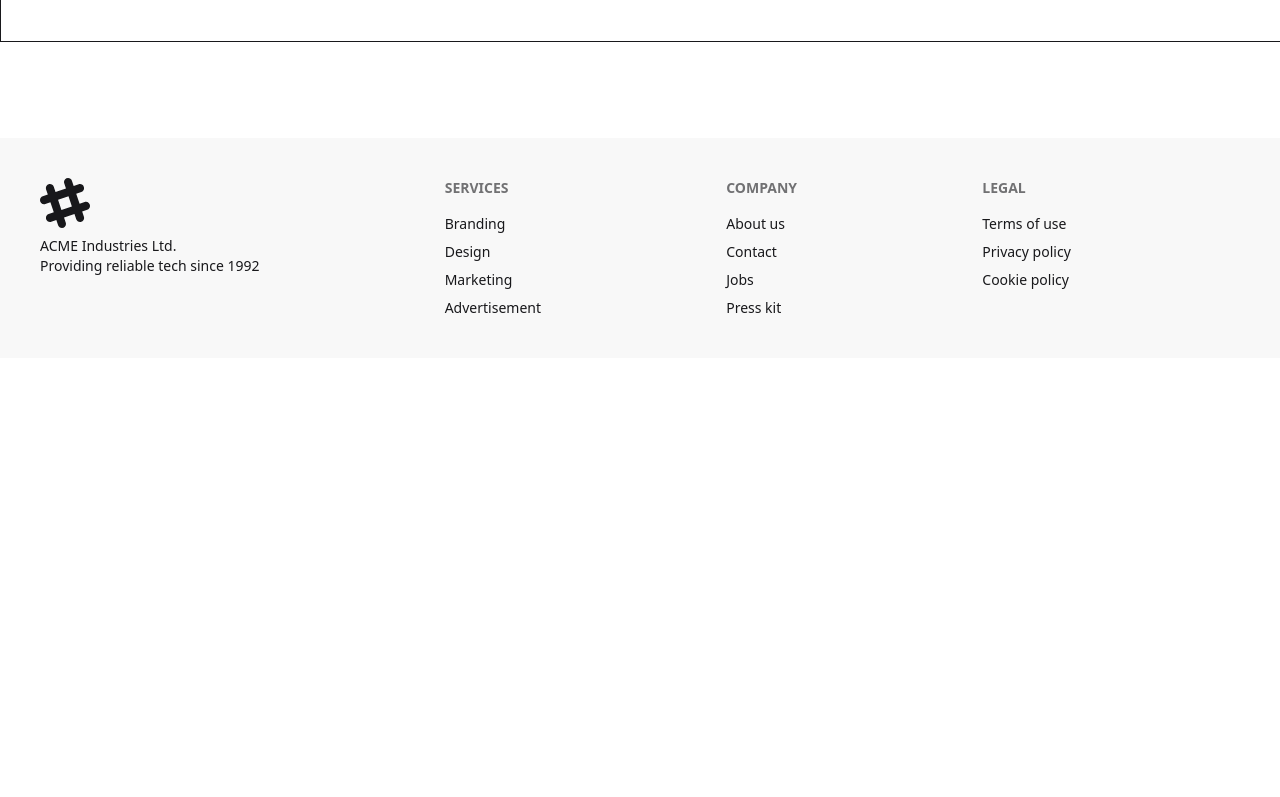
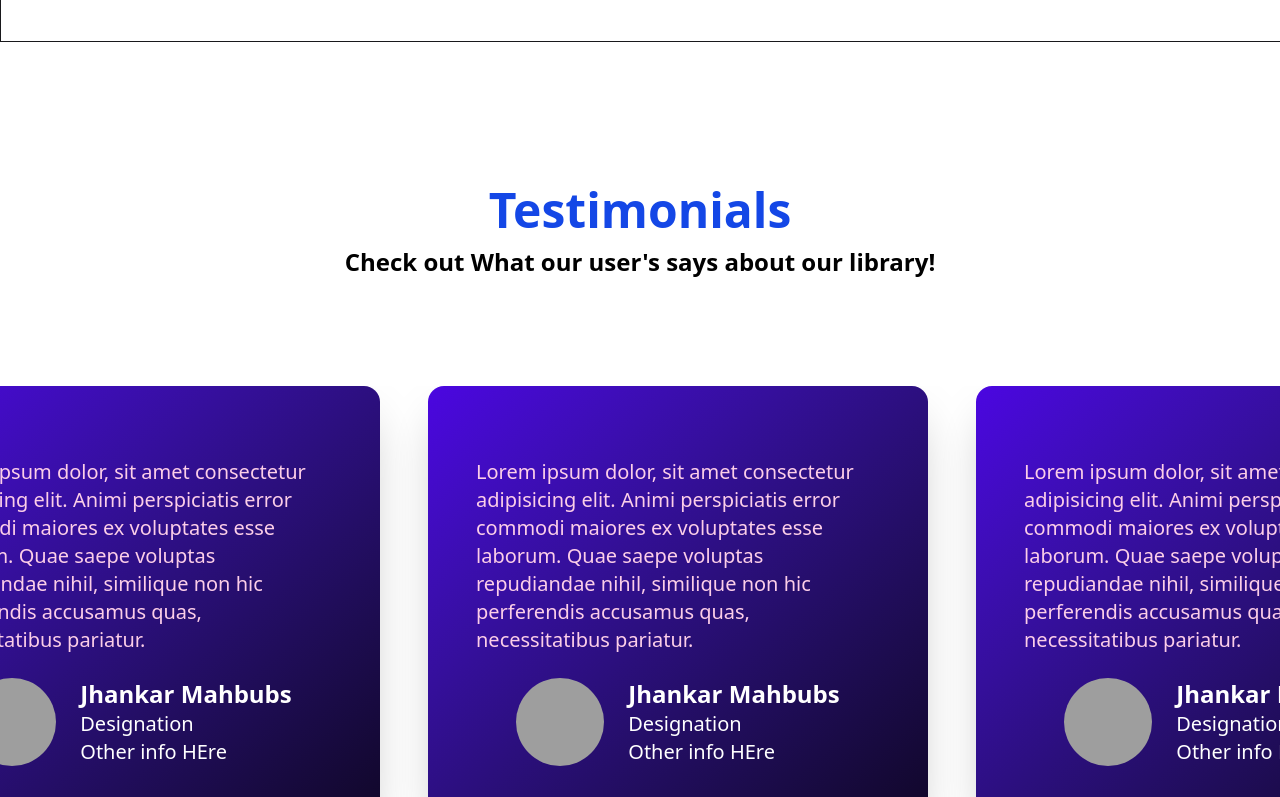
Before and after one commit to khalidhossain5000/library-management-system-library-cloud-web-app, a React (Vite) app: page / in a window 1280 px wide. Shown: the part 2360-3157 px from the top of the page. Before the commit the page ends 2718 px from the top, so only its background shows below. Built offline with nearby package versions, Linux system fonts and the light colour scheme; no server answers; grey boxes are pictures that could not be loaded.

Commit message:
testimonial section added

```diff
--- a/package.json
+++ b/package.json
@@ -17,6 +17,7 @@
     "react": "^19.1.0",
     "react-datepicker": "^8.4.0",
     "react-dom": "^19.1.0",
+    "react-fast-marquee": "^1.6.5",
     "react-hot-toast": "^2.5.2",
     "react-icons": "^5.5.0",
     "react-modal": "^3.16.3",
--- a/src/Components/NewArrivalSection/NewArrivalCarousel.jsx
+++ b/src/Components/NewArrivalSection/NewArrivalCarousel.jsx
@@ -9,11 +9,13 @@ import { Swiper, SwiperSlide } from "swiper/react";
 import "swiper/css";
 import "swiper/css/autoplay";
 import "swiper/css/navigation";
+
+
 const NewArrivalCarousel = () => {
   return (
     <div className="container mx-auto">
       <Swiper
-        modules={[Navigation, Autoplay]}
+        modules={[Navigation, Autoplay,]}
         spaceBetween={80}
         slidesPerView={3}
         navigation
--- /dev/null
+++ b/src/Components/Testimonial/Testimonial.jsx
@@ -0,0 +1,181 @@
+import React from "react";
+import Marquee from "react-fast-marquee";
+import TestimonialCard from "./TestimonialCard";
+
+const Testimonial = () => {
+  return (
+    <div>
+      <h1 className="text-5xl font-bold text-blue-700 text-center pt-12">
+        Testimonials
+      </h1>
+      <h5 className="text-2xl font-semibold text-black text-center py-3">
+        Check out What our user's says about our library!
+      </h5>
+
+      <div className="mar-container py-24">
+        <Marquee speed={200}>
+
+            {/* card-1 */}
+          <div className="w-[500px] mx-6  p-12 rounded-2xl shadow-2xl bg-gradient-to-br from-[##135756] to-[#11072a] ">
+            <div className="content">
+              <p className="text-pink-200 text-xl py-6">
+                Lorem ipsum dolor, sit amet consectetur adipisicing elit. Animi
+                perspiciatis error commodi maiores ex voluptates esse laborum.
+                Quae saepe voluptas repudiandae nihil, similique non hic
+                perferendis accusamus quas, necessitatibus pariatur.
+              </p>
+            </div>
+            <div className="im flex items-center justify-center gap-6">
+              <img
+                className="w-22 h-22 rounded-full"
+                src="https://herosapp.nyc3.digitaloceanspaces.com/heroHQ/1670513031775Jhankar-Mahbub.png"
+                alt=""
+              />
+
+              <div className="info">
+                <h2 className="text-white text-2xl font-semibold">
+                  Jhankar Mahbubs
+                </h2>
+                <h5 className="text-white text-xl">Designation</h5>
+                <h5 className="text-white text-xl">Other info HEre</h5>
+              </div>
+            </div>
+          </div>
+          {/* card-2 */}
+          <div className="w-[500px] mx-6 p-12 rounded-2xl shadow-2xl bg-gradient-to-br from-[#4b06e1] to-[#11072a] ">
+            <div className="content">
+              <p className="text-pink-200 text-xl py-6">
+                Lorem ipsum dolor, sit amet consectetur adipisicing elit. Animi
+                perspiciatis error commodi maiores ex voluptates esse laborum.
+                Quae saepe voluptas repudiandae nihil, similique non hic
+                perferendis accusamus quas, necessitatibus pariatur.
+              </p>
+            </div>
+            <div className="im flex items-center justify-center gap-6">
+              <img
+                className="w-22 h-22 rounded-full"
+                src="https://herosapp.nyc3.digitaloceanspaces.com/heroHQ/1670513031775Jhankar-Mahbub.png"
+                alt=""
+              />
+
+              <div className="info">
+                <h2 className="text-white text-2xl font-semibold">
+                  Jhankar Mahbubs
+                </h2>
+                <h5 className="text-white text-xl">Designation</h5>
+                <h5 className="text-white text-xl">Other info HEre</h5>
+              </div>
+            </div>
+          </div>
+          {/* card-3 */}
+          <div className="w-[500px] mx-6 p-12 rounded-2xl shadow-2xl bg-gradient-to-br from-[#4b06e1] to-[#11072a] ">
+            <div className="content">
+              <p className="text-pink-200 text-xl py-6">
+                Lorem ipsum dolor, sit amet consectetur adipisicing elit. Animi
+                perspiciatis error commodi maiores ex voluptates esse laborum.
+                Quae saepe voluptas repudiandae nihil, similique non hic
+                perferendis accusamus quas, necessitatibus pariatur.
+              </p>
+            </div>
+            <div className="im flex items-center justify-center gap-6">
+              <img
+                className="w-22 h-22 rounded-full"
+                src="https://herosapp.nyc3.digitaloceanspaces.com/heroHQ/1670513031775Jhankar-Mahbub.png"
+                alt=""
+              />
+
+              <div className="info">
+                <h2 className="text-white text-2xl font-semibold">
+                  Jhankar Mahbubs
+                </h2>
+                <h5 className="text-white text-xl">Designation</h5>
+                <h5 className="text-white text-xl">Other info HEre</h5>
+              </div>
+            </div>
+          </div>
+          {/* card-4 */}
+          <div className="w-[500px] mx-6 p-12 rounded-2xl shadow-2xl bg-gradient-to-br from-[#4b06e1] to-[#11072a] ">
+            <div className="content">
+              <p className="text-pink-200 text-xl py-6">
+                Lorem ipsum dolor, sit amet consectetur adipisicing elit. Animi
+                perspiciatis error commodi maiores ex voluptates esse laborum.
+                Quae saepe voluptas repudiandae nihil, similique non hic
+                perferendis accusamus quas, necessitatibus pariatur.
+              </p>
+            </div>
+            <div className="im flex items-center justify-center gap-6">
+              <img
+                className="w-22 h-22 rounded-full"
+                src="https://herosapp.nyc3.digitaloceanspaces.com/heroHQ/1670513031775Jhankar-Mahbub.png"
+                alt=""
+              />
+
+              <div className="info">
+                <h2 className="text-white text-2xl font-semibold">
+                  Jhankar Mahbubs
+                </h2>
+                <h5 className="text-white text-xl">Designation</h5>
+                <h5 className="text-white text-xl">Other info HEre</h5>
+              </div>
+            </div>
+          </div>
+          {/* card-5 */}
+          <div className="w-[500px] mx-6 p-12 rounded-2xl shadow-2xl bg-gradient-to-br from-[#4b06e1] to-[#11072a] ">
+            <div className="content">
+              <p className="text-pink-200 text-xl py-6">
+                Lorem ipsum dolor, sit amet consectetur adipisicing elit. Animi
+                perspiciatis error commodi maiores ex voluptates esse laborum.
+                Quae saepe voluptas repudiandae nihil, similique non hic
+                perferendis accusamus quas, necessitatibus pariatur.
+              </p>
+            </div>
+            <div className="im flex items-center justify-center gap-6">
+              <img
+                className="w-22 h-22 rounded-full"
+                src="https://herosapp.nyc3.digitaloceanspaces.com/heroHQ/1670513031775Jhankar-Mahbub.png"
+                alt=""
+              />
+
+              <div className="info">
+                <h2 className="text-white text-2xl font-semibold">
+                  Jhankar Mahbubs
+                </h2>
+                <h5 className="text-white text-xl">Designation</h5>
+                <h5 className="text-white text-xl">Other info HEre</h5>
+              </div>
+            </div>
+          </div>
+          {/* card-6*/}
+          <div className="w-[500px] mx-6 p-12 rounded-2xl shadow-2xl bg-gradient-to-br from-[#4b06e1] to-[#11072a] ">
+            <div className="content">
+              <p className="text-pink-200 text-xl py-6">
+                Lorem ipsum dolor, sit amet consectetur adipisicing elit. Animi
+                perspiciatis error commodi maiores ex voluptates esse laborum.
+                Quae saepe voluptas repudiandae nihil, similique non hic
+                perferendis accusamus quas, necessitatibus pariatur.
+              </p>
+            </div>
+            <div className="im flex items-center justify-center gap-6">
+              <img
+                className="w-22 h-22 rounded-full"
+                src="https://herosapp.nyc3.digitaloceanspaces.com/heroHQ/1670513031775Jhankar-Mahbub.png"
+                alt=""
+              />
+
+              <div className="info">
+                <h2 className="text-white text-2xl font-semibold">
+                  Jhankar Mahbubs
+                </h2>
+                <h5 className="text-white text-xl">Designation</h5>
+                <h5 className="text-white text-xl">Other info HEre</h5>
+              </div>
+            </div>
+          </div>
+
+        </Marquee>
+      </div>
+    </div>
+  );
+};
+
+export default Testimonial;
--- a/src/Pages/Home/Home.jsx
+++ b/src/Pages/Home/Home.jsx
@@ -2,6 +2,7 @@ import React from "react";
 import Slider from "../../Components/Slider/Slider";
 import BookCategories from "./BookCategories";
 import NewArrivals from "../../Components/NewArrivalSection/NewArrivals";
+import Testimonial from "../../Components/Testimonial/Testimonial";
 
 
 
@@ -12,7 +13,7 @@ const Home = () => {
       <Slider></Slider>
       <BookCategories></BookCategories>
       <NewArrivals></NewArrivals>
-
+      <Testimonial></Testimonial>
 
     </div>
   );
```
Also changed, not shown: 1 other file (tests, documents, lock files or other folders).
